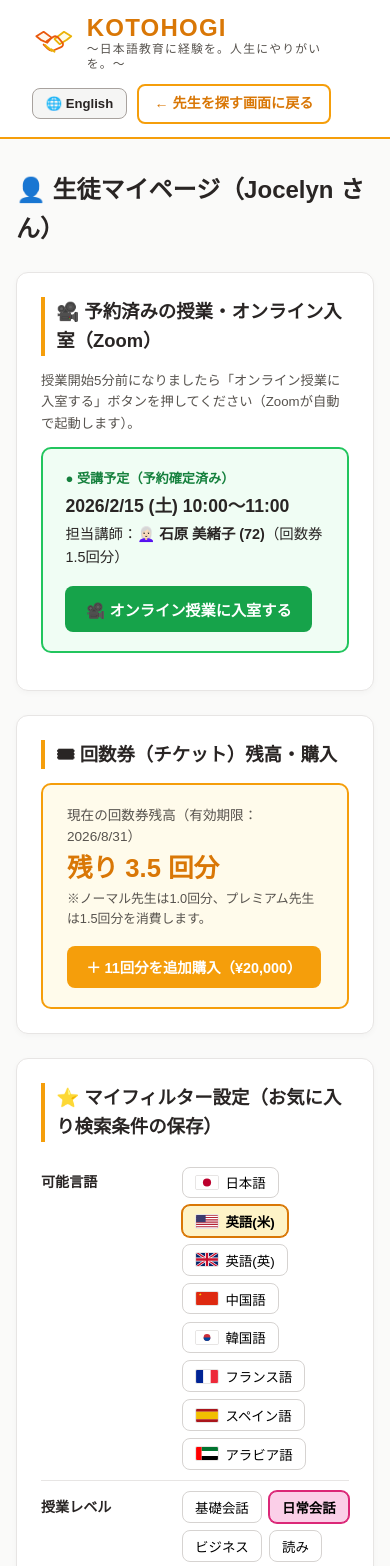
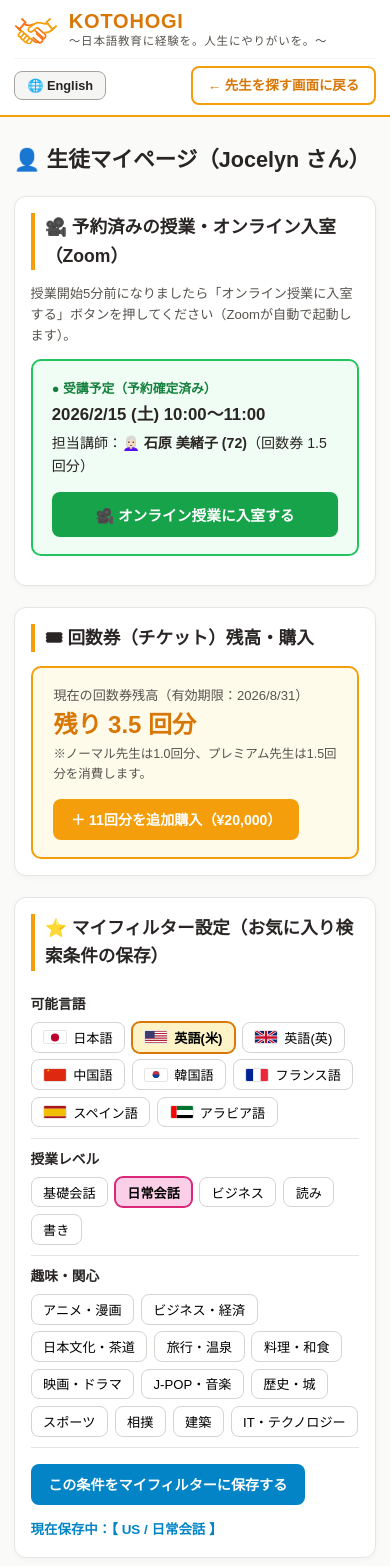
Before and after one commit to kodamafamily/kotohogi-web, a plain HTML site: page mypage.html in a window 390 px wide. Shown: the top 1566 px of the page. Drawn offline with Linux system fonts and the light colour scheme.

Commit message:
Update mypage.html
公式ロゴ＋スマホ最適化

```diff
--- a/mypage.html
+++ b/mypage.html
@@ -28,81 +28,82 @@
     header {
       background: #fff;
       border-bottom: 2px solid var(--primary);
-      padding: 0.85rem 2rem;
+      padding: 0.85rem 1.5rem;
       display: flex;
       justify-content: space-between;
       align-items: center;
       flex-wrap: wrap;
-      gap: 0.8rem;
+      gap: 0.6rem;
     }
-    .brand-link { display: inline-flex; align-items: center; gap: 0.7rem; text-decoration: none; }
-    .logo-text { font-size: 1.5rem; font-weight: bold; color: var(--primary-dark); letter-spacing: 0.05em; line-height: 1.2; }
-    .logo-text span { display: block; font-size: 0.74rem; color: var(--text-muted); font-weight: normal; }
-    .header-right { display: flex; gap: 0.6rem; align-items: center; }
+    .brand-link { display: inline-flex; align-items: center; gap: 0.65rem; text-decoration: none; }
+    .logo-svg { width: 52px; height: 32px; flex-shrink: 0; }
+    .logo-text { font-size: 1.45rem; font-weight: 800; color: var(--primary-dark); letter-spacing: 0.04em; line-height: 1.15; }
+    .logo-text span { display: block; font-size: 0.72rem; color: var(--text-muted); font-weight: normal; margin-top: 2px; }
+    .header-right { display: flex; gap: 0.5rem; align-items: center; flex-wrap: wrap; }
     .lang-toggle-btn {
       background: #f5f5f4; border: 1px solid #a8a29e; color: var(--text-main);
-      padding: 0.42rem 0.8rem; border-radius: 8px; font-size: 0.82rem; font-weight: bold; cursor: pointer;
+      padding: 0.4rem 0.75rem; border-radius: 8px; font-size: 0.8rem; font-weight: bold; cursor: pointer;
     }
     .btn-back {
       background: #fff; border: 2px solid var(--primary); color: var(--primary-dark);
-      text-decoration: none; padding: 0.42rem 1rem; border-radius: 8px; font-weight: bold; font-size: 0.88rem;
+      text-decoration: none; padding: 0.4rem 0.9rem; border-radius: 8px; font-weight: bold; font-size: 0.84rem;
     }
 
-    .container { max-width: 1000px; margin: 2rem auto; padding: 0 1rem; }
-    .page-title { font-size: 1.5rem; margin-bottom: 1.5rem; display: flex; align-items: center; gap: 0.6rem; }
+    .container { max-width: 1000px; margin: 1.6rem auto; padding: 0 0.85rem; }
+    .page-title { font-size: 1.35rem; margin-bottom: 1.2rem; display: flex; align-items: center; gap: 0.5rem; }
     .card-section {
       background: #fff; border: 1px solid var(--border-color); border-radius: 12px;
-      padding: 1.5rem; margin-bottom: 1.5rem; box-shadow: 0 2px 6px rgba(0,0,0,0.03);
+      padding: 1.35rem; margin-bottom: 1.3rem; box-shadow: 0 2px 6px rgba(0,0,0,0.03);
     }
     .card-section h2 {
-      font-size: 1.15rem; margin-bottom: 0.9rem;
-      border-left: 4px solid var(--primary); padding-left: 0.7rem;
+      font-size: 1.1rem; margin-bottom: 0.85rem;
+      border-left: 4px solid var(--primary); padding-left: 0.65rem;
     }
 
     .upcoming-card {
       background: #f0fdf4; border: 2px solid #22c55e; border-radius: 10px;
-      padding: 1.2rem 1.4rem; margin-bottom: 0.8rem; display: flex;
-      justify-content: space-between; align-items: center; flex-wrap: wrap; gap: 1rem;
+      padding: 1.1rem 1.2rem; margin-bottom: 0.8rem; display: flex;
+      justify-content: space-between; align-items: center; flex-wrap: wrap; gap: 0.9rem;
     }
     .btn-zoom-enter {
-      background: #16a34a; color: #fff; border: none; padding: 0.75rem 1.3rem;
-      border-radius: 8px; font-weight: bold; font-size: 0.95rem; cursor: pointer;
+      background: #16a34a; color: #fff; border: none; padding: 0.75rem 1.2rem;
+      border-radius: 8px; font-weight: bold; font-size: 0.92rem; cursor: pointer;
       display: inline-flex; align-items: center; gap: 0.4rem;
     }
 
     .ticket-box {
       border: 2px solid #f59e0b; background: #fffbeb; border-radius: 10px;
-      padding: 1.2rem 1.5rem; display: flex; justify-content: space-between;
-      align-items: center; flex-wrap: wrap; gap: 1rem;
+      padding: 1.1rem 1.3rem; display: flex; justify-content: space-between;
+      align-items: center; flex-wrap: wrap; gap: 0.9rem;
     }
     .btn-action {
-      background: var(--primary); color: #fff; border: none; padding: 0.65rem 1.2rem;
-      border-radius: 8px; font-weight: bold; font-size: 0.9rem; cursor: pointer;
+      background: var(--primary); color: #fff; border: none; padding: 0.65rem 1.1rem;
+      border-radius: 8px; font-weight: bold; font-size: 0.88rem; cursor: pointer;
     }
     .btn-blue { background: #0284c7; }
 
-    .mf-row { display: flex; align-items: flex-start; padding: 0.65rem 0; border-bottom: 1px solid var(--border-color); gap: 1rem; }
+    .mf-row { display: flex; align-items: flex-start; padding: 0.65rem 0; border-bottom: 1px solid var(--border-color); gap: 0.9rem; }
     .mf-row:last-of-type { border-bottom: none; }
-    .mf-label { width: 125px; font-weight: bold; font-size: 0.88rem; padding-top: 0.3rem; flex-shrink: 0; }
-    .mf-options { display: flex; flex-wrap: wrap; gap: 0.45rem; }
+    .mf-label { width: 120px; font-weight: bold; font-size: 0.86rem; padding-top: 0.3rem; flex-shrink: 0; }
+    .mf-options { display: flex; flex-wrap: wrap; gap: 0.42rem; }
     .chip {
-      display: inline-flex; align-items: center; gap: 0.4rem; padding: 0.3rem 0.75rem;
-      border: 1px solid #d6d3d1; border-radius: 8px; background: #fff; cursor: pointer; font-size: 0.84rem;
+      display: inline-flex; align-items: center; gap: 0.38rem; padding: 0.3rem 0.72rem;
+      border: 1px solid #d6d3d1; border-radius: 8px; background: #fff; cursor: pointer; font-size: 0.82rem;
     }
-    .chip-flag { display: inline-flex; align-items: center; border: 1px solid #e7e5e4; border-radius: 2px; overflow: hidden; height: 15px; }
+    .chip-flag { display: inline-flex; align-items: center; border: 1px solid #e7e5e4; border-radius: 2px; overflow: hidden; height: 14px; }
     .chip.lang.active { background: #fef3c7; border-color: var(--primary-dark); box-shadow: 0 0 0 1px var(--primary-dark); font-weight: bold; }
     .chip.level.active { background: var(--tag-pink); border-color: var(--tag-pink-active); box-shadow: 0 0 0 1px var(--tag-pink-active); font-weight: bold; }
     .chip.hobby.active { background: var(--tag-blue); border-color: var(--tag-blue-active); box-shadow: 0 0 0 1px var(--tag-blue-active); font-weight: bold; }
 
     .history-list { display: flex; flex-direction: column; gap: 0.6rem; }
     .history-item {
-      border: 1px solid #d6d3d1; border-radius: 8px; padding: 0.9rem 1.2rem;
+      border: 1px solid #d6d3d1; border-radius: 8px; padding: 0.85rem 1rem;
       display: flex; justify-content: space-between; align-items: center;
-      cursor: pointer; background: #fafaf9;
+      cursor: pointer; background: #fafaf9; gap: 0.5rem; flex-wrap: wrap;
     }
     .history-item:hover { border-color: var(--primary); background: #fffbeb; }
 
-    .material-grid { display: grid; grid-template-columns: repeat(auto-fill, minmax(280px, 1fr)); gap: 1rem; }
+    .material-grid { display: grid; grid-template-columns: repeat(auto-fill, minmax(260px, 1fr)); gap: 0.9rem; }
     .material-card { border: 1px solid #d6d3d1; border-radius: 8px; padding: 1rem; background: #fafaf9; }
     .material-tag {
       display: inline-block; background: #bae6fd; color: #0c4a6e;
@@ -111,21 +112,43 @@
 
     .modal-overlay {
       display: none; position: fixed; top: 0; left: 0; width: 100%; height: 100%;
-      background: rgba(0,0,0,0.55); justify-content: center; align-items: center; z-index: 200; padding: 1rem;
+      background: rgba(0,0,0,0.55); justify-content: center; align-items: center; z-index: 200; padding: 0.75rem;
     }
-    .modal { background: #fff; padding: 1.8rem; border-radius: 12px; max-width: 650px; width: 100%; position: relative; }
-    .modal-close-x { position: absolute; top: 1rem; right: 1.2rem; background: none; border: none; font-size: 1.4rem; cursor: pointer; }
+    .modal { background: #fff; padding: 1.5rem; border-radius: 12px; max-width: 650px; width: 100%; position: relative; }
+    .modal-close-x { position: absolute; top: 0.8rem; right: 1rem; background: none; border: none; font-size: 1.4rem; cursor: pointer; }
+
+    @media (max-width: 640px) {
+      header { padding: 0.65rem 0.9rem; flex-direction: column; align-items: stretch; }
+      .logo-svg { width: 44px; height: 28px; }
+      .logo-text { font-size: 1.25rem; }
+      .header-right { justify-content: space-between; border-top: 1px solid #f5f5f4; padding-top: 0.45rem; }
+      .card-section { padding: 1rem; }
+      .mf-row { flex-direction: column; gap: 0.35rem; }
+      .mf-label { width: 100%; padding-top: 0; }
+      .btn-zoom-enter { width: 100%; justify-content: center; }
+    }
   </style>
 </head>
 <body>
 
   <header>
     <a href="student.html" class="brand-link">
-      <svg width="44" height="32" viewBox="0 0 120 80" fill="none" xmlns="http://www.w3.org/2000/svg">
-        <path d="M12 24L32 12L54 28L42 42L24 34L12 24Z" stroke="#ea580c" stroke-width="5" stroke-linejoin="round" fill="#fff7ed"/>
-        <path d="M108 24L88 12L62 32L76 46L96 34L108 24Z" stroke="#eab308" stroke-width="5" stroke-linejoin="round" fill="#fefce8"/>
-        <path d="M40 38L58 26C63 23 70 25 74 30L84 42C87 46 85 52 80 54L62 62C56 65 48 63 43 58L32 47" stroke="#ea580c" stroke-width="5" stroke-linecap="round" stroke-linejoin="round"/>
-        <path d="M36 48L46 58M44 55L54 64M53 60L62 67" stroke="#eab308" stroke-width="5" stroke-linecap="round"/>
+      <!-- 公式握手ロゴマーク -->
+      <svg class="logo-svg" viewBox="0 0 260 160" fill="none" xmlns="http://www.w3.org/2000/svg">
+        <path d="M48 16L68 34L32 76L12 58" stroke="#f97316" stroke-width="11" stroke-linecap="square" stroke-linejoin="miter"/>
+        <path d="M58 44C76 54 98 54 114 46" stroke="#f97316" stroke-width="11" stroke-linecap="round"/>
+        <path d="M24 68L42 86" stroke="#f97316" stroke-width="11" stroke-linecap="round"/>
+        <path d="M138 66L182 104C189 110 189 120 182 126C176 132 166 132 160 126L134 103" stroke="#f97316" stroke-width="10" stroke-linecap="round" stroke-linejoin="round"/>
+        <path d="M164 128C171 134 171 144 164 150C158 156 148 156 142 150L114 125" stroke="#f97316" stroke-width="10" stroke-linecap="round" stroke-linejoin="round"/>
+        <path d="M144 148C138 154 128 154 122 148L104 132" stroke="#f97316" stroke-width="10" stroke-linecap="round"/>
+        <path d="M124 84L168 122" stroke="#f97316" stroke-width="10" stroke-linecap="round"/>
+        <path d="M212 16L192 34L228 76L248 58" stroke="#f59e0b" stroke-width="11" stroke-linecap="square" stroke-linejoin="miter"/>
+        <path d="M202 44C184 46 170 42 156 38C144 35 132 37 122 44L90 66C83 71 82 81 88 87C94 93 104 92 111 86L128 72L138 66" stroke="#f59e0b" stroke-width="10" stroke-linecap="round" stroke-linejoin="round"/>
+        <path d="M236 68L216 86C206 94 194 96 184 94" stroke="#f59e0b" stroke-width="11" stroke-linecap="round"/>
+        <rect x="46" y="84" width="22" height="36" rx="11" transform="rotate(42 46 84)" stroke="#f59e0b" stroke-width="9.5" fill="#fff"/>
+        <rect x="62" y="98" width="22" height="38" rx="11" transform="rotate(42 62 98)" stroke="#f59e0b" stroke-width="9.5" fill="#fff"/>
+        <rect x="78" y="112" width="22" height="38" rx="11" transform="rotate(42 78 112)" stroke="#f59e0b" stroke-width="9.5" fill="#fff"/>
+        <rect x="94" y="126" width="22" height="34" rx="11" transform="rotate(42 94 126)" stroke="#f59e0b" stroke-width="9.5" fill="#fff"/>
       </svg>
       <div class="logo-text">
         KOTOHOGI
@@ -141,22 +164,19 @@
   <div class="container">
     <h1 class="page-title" id="mp-title">👤 生徒マイページ</h1>
 
-    <!-- 1. 予約済みの授業・オンラインミーティング入室 -->
     <div class="card-section">
       <h2 id="mp-sec-upcoming">🎥 予約済みの授業・オンライン入室（Zoom）</h2>
-      <p style="font-size:0.83rem; color:var(--text-muted); margin-bottom:0.8rem;" id="mp-upcoming-desc">
+      <p style="font-size:0.82rem; color:var(--text-muted); margin-bottom:0.8rem;" id="mp-upcoming-desc">
         授業開始5分前になりましたら「オンライン授業に入室する」ボタンを押してください（Zoomが自動で起動します）。
       </p>
       <div id="upcoming-lessons-area"></div>
     </div>
 
-    <!-- 2. 回数券ステータス -->
     <div class="card-section">
       <h2 id="mp-sec-tickets">🎟 回数券（チケット）残高・購入</h2>
       <div id="ticket-status-area"></div>
     </div>
 
-    <!-- 3. マイフィルター設定 -->
     <div class="card-section">
       <h2 id="mp-sec-filter">⭐ マイフィルター設定（お気に入り検索条件の保存）</h2>
       <div class="mf-row">
@@ -202,39 +222,36 @@
         </div>
       </div>
 
-      <div style="margin-top: 1rem; display: flex; align-items: center; gap: 1rem; flex-wrap: wrap;">
+      <div style="margin-top: 1rem; display: flex; align-items: center; gap: 0.9rem; flex-wrap: wrap;">
         <button class="btn-action btn-blue" onclick="saveMyFilter()">この条件をマイフィルターに保存する</button>
-        <span id="saved-filter-text" style="font-size:0.85rem; font-weight:bold; color:#0284c7;"></span>
+        <span id="saved-filter-text" style="font-size:0.84rem; font-weight:bold; color:#0284c7;"></span>
       </div>
     </div>
 
-    <!-- 4. これまでの授業履歴 -->
     <div class="card-section">
       <h2>📚 これまでの授業履歴（総受講回数：<span id="total-lessons">0</span>回）</h2>
       <div class="history-list" id="history-list"></div>
     </div>
 
-    <!-- 5. 過去に閲覧した教材 -->
     <div class="card-section">
       <h2>📖 過去に閲覧・授業で使用した教材</h2>
       <div class="material-grid">
         <div class="material-card">
           <span class="material-tag">日常会話・日本文化</span>
-          <h3 style="font-size:1rem; margin-bottom:0.3rem;">第4回：大相撲の観戦マナーと歴史</h3>
-          <p style="font-size:0.8rem; color:var(--text-muted); margin-bottom:0.6rem;">最終閲覧日：2026/2/10（担当：石原 美緒子 先生）</p>
+          <h3 style="font-size:0.98rem; margin-bottom:0.3rem;">第4回：大相撲の観戦マナーと歴史</h3>
+          <p style="font-size:0.78rem; color:var(--text-muted); margin-bottom:0.6rem;">最終閲覧日：2026/2/10（担当：石原 美緒子 先生）</p>
           <button class="btn-action" style="padding:0.4rem 0.8rem; font-size:0.8rem;" onclick="alert('デジタルテキストを開きます。')">教材を復習する</button>
         </div>
         <div class="material-card">
           <span class="material-tag">ビジネス・敬語</span>
-          <h3 style="font-size:1rem; margin-bottom:0.3rem;">面接で好印象を与える尊敬語・謙譲語</h3>
-          <p style="font-size:0.8rem; color:var(--text-muted); margin-bottom:0.6rem;">最終閲覧日：2026/1/25（担当：児玉 峻 先生）</p>
+          <h3 style="font-size:0.98rem; margin-bottom:0.3rem;">面接で好印象を与える尊敬語・謙譲語</h3>
+          <p style="font-size:0.78rem; color:var(--text-muted); margin-bottom:0.6rem;">最終閲覧日：2026/1/25（担当：児玉 峻 先生）</p>
           <button class="btn-action" style="padding:0.4rem 0.8rem; font-size:0.8rem;" onclick="alert('デジタルテキストを開きます。')">教材を復習する</button>
         </div>
       </div>
     </div>
   </div>
 
-  <!-- 先生詳細ポップアップ -->
   <div class="modal-overlay" id="teacher-popup">
     <div class="modal">
       <button class="modal-close-x" onclick="closePopup()">✕</button>
@@ -243,7 +260,7 @@
   </div>
 
   <script>
-    const STORAGE_KEY = "kotohogi_demo_state_v3";
+    const STORAGE_KEY = "kotohogi_demo_state_v4";
     const teacherMaster = {
       1: { id: 1, name: "児玉 峻 (66)", icon: "👨🏻", rating: 4.6, rank: "プレミアム先生", price: 3000, langs: "🇯🇵 🇺🇸", levels: ["基礎会話", "日常会話", "ビジネス", "読み", "書き"], hobbies: ["建築", "スポーツ", "相撲"], career: "東京大学 建築学科卒業 / 不動産デベロッパー勤務経験あり", message: "スポーツや建築が好きな生徒さん、是非一緒にお話ししましょう！" },
       2: { id: 2, name: "石原 美緒子 (72)", icon: "👩🏻‍🦳", rating: 4.6, rank: "プレミアム先生", price: 3000, langs: "🇯🇵 🇬🇧 🇦🇪", levels: ["基礎会話", "日常会話", "読み"], hobbies: ["スポーツ", "J-POP・音楽", "映画・ドラマ", "旅行・温泉"], career: "一橋大学 法学部卒業 / 航空会社勤務経験あり", message: "楽しい授業を心がけています！みなさんに日本語学習を継続していただけるようサポートいたします！" },
@@ -273,7 +290,7 @@
       langMode = langMode === 'ja' ? 'en' : 'ja';
       document.getElementById('mp-lang-btn').textContent = langMode === 'ja' ? '🌐 English' : '🌐 日本語';
       document.getElementById('mp-tagline').textContent = langMode === 'ja' ? '〜日本語教育に経験を。人生にやりがいを。〜' : '~ Experience for Japanese Education. Purpose for Life. ~';
-      document.getElementById('mp-back-btn').textContent = langMode === 'ja' ? '← 先生を探す画面に戻る' : '← Back to Find Teachers';
+      document.getElementById('mp-back-btn').textContent = langMode === 'ja' ? '← 先生を探す画面に戻る' : '← Find Teachers';
       document.getElementById('mp-sec-upcoming').textContent = langMode === 'ja' ? '🎥 予約済みの授業・オンライン入室（Zoom）' : '🎥 Upcoming Lessons & Join Online Room (Zoom)';
       document.getElementById('mp-sec-tickets').textContent = langMode === 'ja' ? '🎟 回数券（チケット）残高・購入' : '🎟 Lesson Tickets Balance & Purchase';
       document.getElementById('mp-sec-filter').textContent = langMode === 'ja' ? '⭐ マイフィルター設定（お気に入り検索条件の保存）' : '⭐ My Filter Settings';
@@ -315,9 +332,9 @@
           return `
             <div class="upcoming-card">
               <div>
-                <div style="font-size:0.82rem; color:#15803d; font-weight:bold;">● ${langMode === 'ja' ? '受講予定（予約確定済み）' : 'Confirmed Upcoming Lesson'}</div>
-                <div style="font-size:1.1rem; font-weight:bold; margin:0.2rem 0;">${u.date}</div>
-                <div style="font-size:0.9rem;">${langMode === 'ja' ? '担当講師：' : 'Teacher: '}<strong>${t.icon} ${t.name}</strong>（${u.payment}）</div>
+                <div style="font-size:0.8rem; color:#15803d; font-weight:bold;">● ${langMode === 'ja' ? '受講予定（予約確定済み）' : 'Confirmed Upcoming Lesson'}</div>
+                <div style="font-size:1.05rem; font-weight:bold; margin:0.2rem 0;">${u.date}</div>
+                <div style="font-size:0.88rem;">${langMode === 'ja' ? '担当講師：' : 'Teacher: '}<strong>${t.icon} ${t.name}</strong>（${u.payment}）</div>
               </div>
               <button class="btn-zoom-enter" onclick="enterZoomRoom('${t.name}', '${u.date}', '${u.zoomUrl || 'https://zoom.us/j/123456789'}')">
                 🎥 ${langMode === 'ja' ? 'オンライン授業に入室する' : 'Join Online Lesson (Zoom)'}
@@ -334,9 +351,9 @@
         ticketArea.innerHTML = `
           <div class="ticket-box">
             <div>
-              <div style="font-size:0.85rem; color:var(--text-muted);">${langMode === 'ja' ? '現在の回数券残高（有効期限：2026/8/31）' : 'Current Balance (Valid until: 2026/8/31)'}</div>
-              <div style="font-size:1.6rem; font-weight:bold; color:var(--primary-dark);">${langMode === 'ja' ? `残り ${state.tickets.toFixed(1)} 回分` : `${state.tickets.toFixed(1)} Tickets Left`}</div>
-              <div style="font-size:0.8rem; color:var(--text-muted);">${langMode === 'ja' ? '※ノーマル先生は1.0回分、プレミアム先生は1.5回分を消費します。' : '*Normal: 1.0 ticket / Premium: 1.5 tickets per lesson.'}</div>
+              <div style="font-size:0.82rem; color:var(--text-muted);">${langMode === 'ja' ? '現在の回数券残高（有効期限：2026/8/31）' : 'Current Balance (Valid until: 2026/8/31)'}</div>
+              <div style="font-size:1.5rem; font-weight:bold; color:var(--primary-dark);">${langMode === 'ja' ? `残り ${state.tickets.toFixed(1)} 回分` : `${state.tickets.toFixed(1)} Tickets Left`}</div>
+              <div style="font-size:0.78rem; color:var(--text-muted);">${langMode === 'ja' ? '※ノーマル先生は1.0回分、プレミアム先生は1.5回分を消費します。' : '*Normal: 1.0 ticket / Premium: 1.5 tickets per lesson.'}</div>
             </div>
             <button class="btn-action" onclick="buyTickets()">＋ ${langMode === 'ja' ? '11回分を追加購入（¥20,000）' : 'Buy 11-Ticket Pack (¥20,000)'}</button>
           </div>
@@ -346,7 +363,7 @@
           <div class="ticket-box">
             <div>
               <div style="font-weight:bold; color:#92400e;">現在、回数券をお持ちではありません</div>
-              <div style="font-size:0.88rem;">10回分の料金（¥20,000）で<strong>11回分</strong>受講できるお得な回数券がおすすめです！</div>
+              <div style="font-size:0.85rem;">10回分の料金（¥20,000）で<strong>11回分</strong>受講できるお得な回数券がおすすめです！</div>
             </div>
             <button class="btn-action" onclick="buyTickets()">🎟 11回分回数券を購入する（¥20,000）</button>
           </div>
@@ -369,10 +386,10 @@
         return `
           <div class="history-item" onclick="openTeacherPopup(${t.id})">
             <div>
-              <div style="font-size:0.8rem; color:var(--text-muted);">${h.date} ｜ ${h.payment}</div>
-              <div style="font-weight:bold; font-size:1rem;">${t.icon} ${t.name} <span style="font-size:0.85rem; font-weight:normal; color:var(--text-muted);">（${h.topic}）</span></div>
+              <div style="font-size:0.78rem; color:var(--text-muted);">${h.date} ｜ ${h.payment}</div>
+              <div style="font-weight:bold; font-size:0.95rem;">${t.icon} ${t.name} <span style="font-size:0.82rem; font-weight:normal; color:var(--text-muted);">（${h.topic}）</span></div>
             </div>
-            <span style="color:#0284c7; font-weight:bold; font-size:0.88rem;">先生の詳細・予約へ ＞</span>
+            <span style="color:#0284c7; font-weight:bold; font-size:0.84rem;">先生の詳細・予約へ ＞</span>
           </div>
         `;
       }).join('');
@@ -396,18 +413,18 @@
       const t = teacherMaster[id] || teacherMaster[1];
       document.getElementById('popup-body').innerHTML = `
         <div style="display:flex; gap:1rem; align-items:center; margin-bottom:1rem;">
-          <div style="font-size:3rem; background:#f5f5f4; width:80px; height:80px; border-radius:50%; display:flex; align-items:center; justify-content:center;">${t.icon}</div>
+          <div style="font-size:2.6rem; background:#f5f5f4; width:72px; height:72px; border-radius:50%; display:flex; align-items:center; justify-content:center; flex-shrink:0;">${t.icon}</div>
           <div>
-            <h3 style="font-size:1.3rem;">${t.name} <span style="color:#eab308;">★ ${t.rating}</span></h3>
-            <div style="font-size:0.85rem; color:var(--primary-dark); font-weight:bold;">${t.rank}（¥${t.price.toLocaleString()} / 1h）</div>
-            <div style="margin-top:0.3rem;">対応言語：${t.langs}</div>
+            <h3 style="font-size:1.2rem;">${t.name} <span style="color:#eab308;">★ ${t.rating}</span></h3>
+            <div style="font-size:0.84rem; color:var(--primary-dark); font-weight:bold;">${t.rank}（¥${t.price.toLocaleString()} / 1h）</div>
+            <div style="margin-top:0.2rem; font-size:0.88rem;">対応言語：${t.langs}</div>
           </div>
         </div>
-        <div style="background:#fafaf9; padding:1rem; border-radius:8px; font-size:0.9rem; margin-bottom:1rem;">
+        <div style="background:#fafaf9; padding:0.9rem; border-radius:8px; font-size:0.86rem; margin-bottom:1rem;">
           <p><strong>経歴：</strong>${t.career}</p>
-          <p style="margin-top:0.4rem;"><strong>対応レベル：</strong>${t.levels.join('・')}</p>
-          <p style="margin-top:0.4rem;"><strong>趣味：</strong>${t.hobbies.join('・')}</p>
-          <p style="margin-top:0.4rem;"><strong>生徒に一言：</strong>${t.message}</p>
+          <p style="margin-top:0.35rem;"><strong>対応レベル：</strong>${t.levels.join('・')}</p>
+          <p style="margin-top:0.35rem;"><strong>趣味：</strong>${t.hobbies.join('・')}</p>
+          <p style="margin-top:0.35rem;"><strong>生徒に一言：</strong>${t.message}</p>
         </div>
         <a href="student.html?book=${t.id}" class="btn-action" style="display:block; text-align:center; text-decoration:none; padding:0.85rem;">この先生の予約へすすむ</a>
       `;
```
